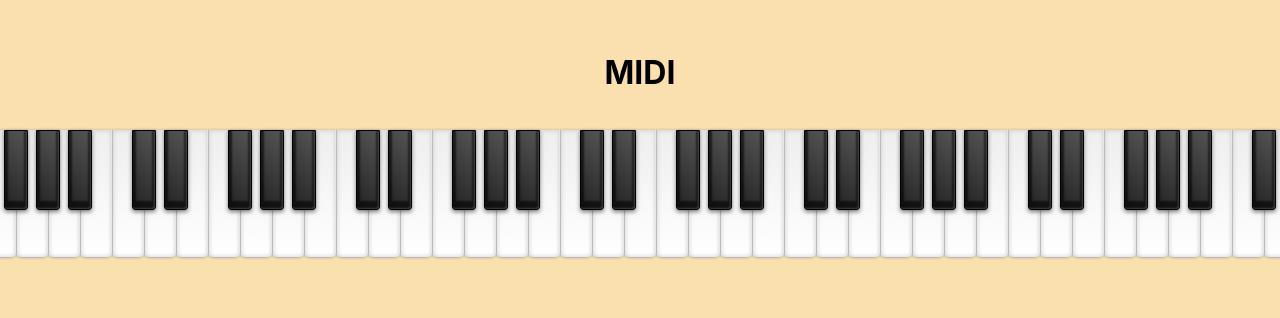
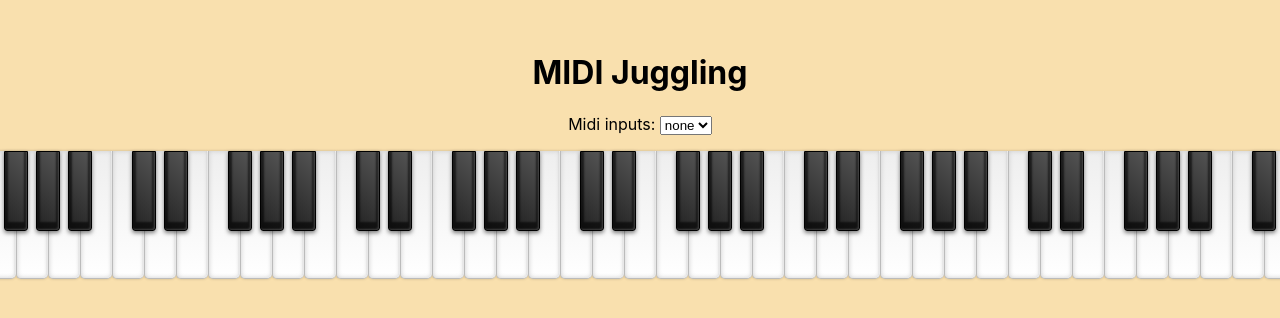
Before and after one commit to jimibustamante/MIDI-juggling, a React (Create React App) app: page / in a window 1280 px wide. Shown: the top 318 px of the page. Built offline with nearby package versions, Linux system fonts and the light colour scheme.

Commit message:
Wip: midi input select

```diff
--- a/src/App.js
+++ b/src/App.js
@@ -2,15 +2,16 @@ import React, { useEffect, useRef, useState } from 'react';
 import './styles/App.scss'
 import MIDI from './lib/MIDI';
 import Piano from './components/Piano';
+import MidiSelect from './components/MidiSelect';
 import { MIDInumberToNote, MIDInumberToFrequency } from './lib/helpers';
 import * as Tone from 'tone';
 
 function App() {
   const MIDIRef = useRef(null);
   const synth = useRef(null);
-  const keyTimer = useRef(null);
   const [audioReady, setAudioReady] = useState(false);
   const [pressedKeys, setPressedKey] = useState([]);
+  const [MIDIinputs, setMIDIinputs] = useState([]);
 
   const eventHandler = ({ device, a, b, type }) => {
     if (type === 'note_on') {
@@ -25,24 +26,22 @@ function App() {
 
   const onKeyClicked = (midiNumber, event) => {
     if (audioReady) {
-      // const note = MIDInumberToNote(midiNumber);
-      // synth.current.triggerAttackRelease([note], 0.5);
       addKey(midiNumber);
       setTimeout(() => {
         removeKey(midiNumber);
-      }, 500);
+      }, 400);
 
     } else {
-      Tone.start().then(() => {
-        setAudioReady(true);
-        console.debug('Tone started');
-      });
+      startAudioContext();
     }
   }
 
+  const onInputsReady = (inputs) => {
+    setMIDIinputs(inputs);
+  }
   useEffect(() => {
-    MIDIRef.current = new MIDI(eventHandler);
-    MIDIRef.current.initialize();
+    MIDIRef.current = new MIDI(eventHandler, onInputsReady);
+    MIDIRef.current.initialize()
     synth.current = new Tone.PolySynth(Tone.Synth).toDestination();
   }, []);
 
@@ -80,13 +79,23 @@ function App() {
     })
   };
 
+  const startAudioContext = () => {
+    Tone.start().then(() => {
+      setAudioReady(true);
+      console.debug('Tone started');
+    });
+  };
+
   return (
-    <div className="App">
-      <h1>MIDI</h1>
+    <div className='App'>
+      <h1>MIDI Juggling</h1>
+      {MIDIinputs && (
+        <MidiSelect MIDIinputs={MIDIinputs} startAudioContext={startAudioContext} />
+      )}
       <Piano pressedKeys={pressedKeys} onKeyClicked={onKeyClicked} />
       <div className='keys'>
         {pressedKeys?.map((key) => {
-          const { note, freq } = key;
+          const { note } = key;
           return (
             <div key={note} className='note'>
               {note}
--- /dev/null
+++ b/src/components/MidiSelect.js
@@ -0,0 +1,26 @@
+import React, { memo, useState } from 'react';
+import { MidiSelect as MidiSelectStyles } from '../styles/styles';
+
+function MidiSelect({ MIDIinputs, startAudioContext }) {
+  const [value, setValue] = useState('none');
+
+  const onChange = ({ target }) => {
+    setValue(target.value);
+  };
+
+  const inputsList = MIDIinputs ? Object.entries(MIDIinputs) : [];
+  return (
+    <MidiSelectStyles onClick={startAudioContext}>
+      <label>Midi inputs: </label>
+      <select value={value} onChange={onChange}>
+        <option value='none'>none</option>
+        {inputsList.map((input) =>
+          <option key={input[0]} value={input[0]} >{input[1].name}</option>
+        )}
+        {/* {MIDIinputs.map()} */}
+      </select>
+    </MidiSelectStyles>
+  )
+}
+
+export default memo(MidiSelect);
--- a/src/lib/MIDI.js
+++ b/src/lib/MIDI.js
@@ -1,21 +1,29 @@
 import MIDIEvent from './MIDIEvent';
 
 class MIDI {
-  constructor(onEvent = () => {}) {
+  constructor(
+    onEvent = () => {},
+    onInputsReady = () => {},
+    onOutputsReady = () => {}
+  ) {
     this.inputs = {};
     this.outputs = {};
     this.onEvent = onEvent;
+    this.onInputsReady = onInputsReady;
+    this.onOutputsReady = onOutputsReady;
   }
 
   async initialize () {
     try {
-      console.debug('initialize MIDI')
+      console.debug('initialize MIDI');
       const access = await navigator.requestMIDIAccess();
       if (!access) throw new Error();
       const inputs = access.inputs.values();
       const outputs = access.outputs.values();
       for (const input of inputs) this.initializeInput(input);
       for (const output of outputs) this.initializeOutput(output);
+      this.onInputsReady(this.inputs);
+      this.onOutputsReady(this.outputs);
       access.onstatechange = ({ port }) => {
         const { type, state } = port;
         if (type === 'input') {
@@ -32,7 +40,6 @@ class MIDI {
             this.teardownOutput(port);
           }
         }
-
       }
     } catch (error) {
       console.error({error})
@@ -42,13 +49,10 @@ class MIDI {
 
   initializeInput(input) {
     this.sendEvent(input);
-    this.inputs[input.id] =input;
+    this.inputs[input.id] = input;
     input.onmidimessage = ({ data }) => {
       this.sendEvent(input, data);
     }
-    // input.addEventListener('midimessage', ({ data }) => {
-    //   this.sendEvent(input, data);
-    // })
   }
 
   initializeOutput(output) {
--- a/src/styles/styles.js
+++ b/src/styles/styles.js
@@ -52,3 +52,7 @@ export const PianoKey = styled.div`
     }
   }}
 `;
+
+export const MidiSelect = styled.div`
+
+`;
```
Also changed, not shown: 1 other file (tests, documents, lock files or other folders).
